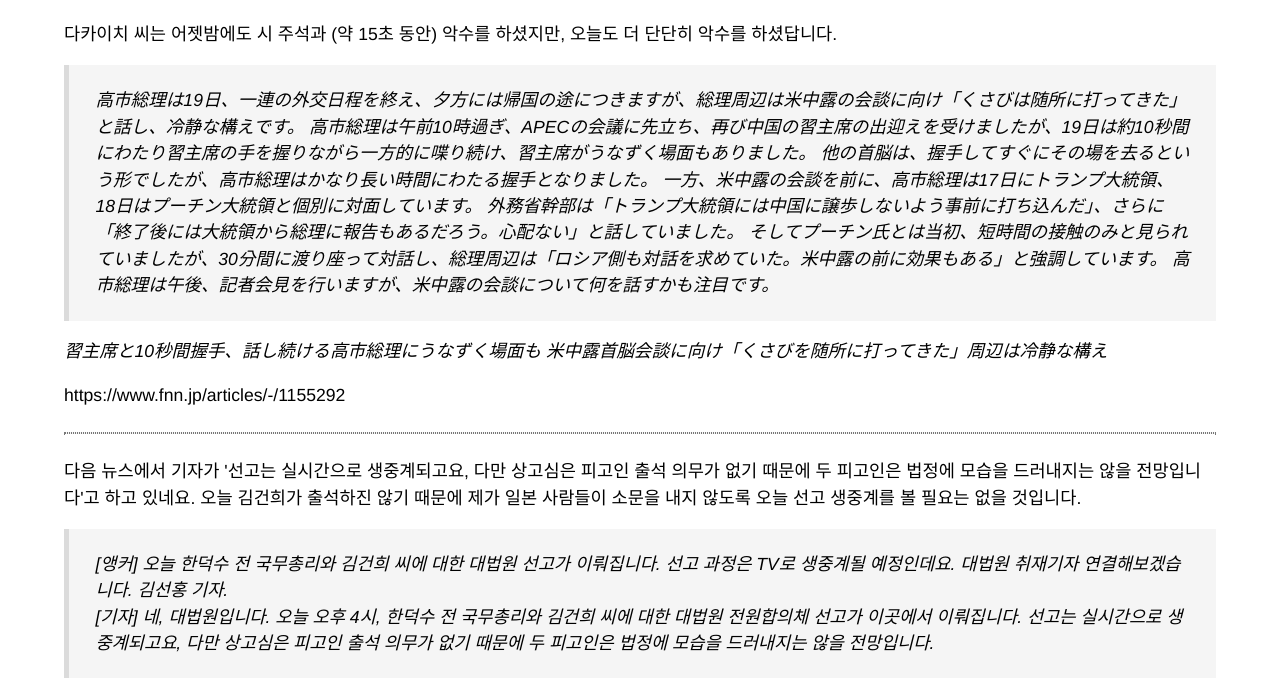
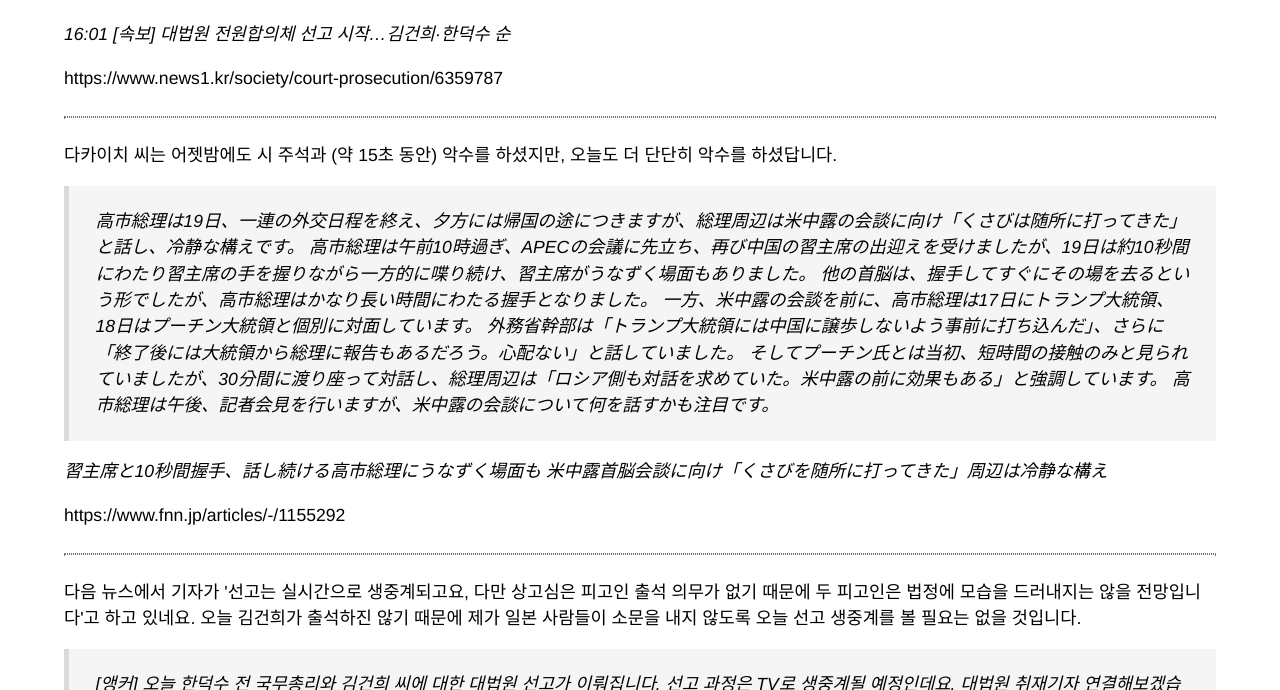
Before and after one commit to daegae/l, a plain HTML site: page index.html in a window 1280 px wide. Shown: the part 110-800 px from the top of the page. Drawn offline with Linux system fonts and the light colour scheme.

Commit message:
글 추가

```diff
--- a/index.html
+++ b/index.html
@@ -43,6 +43,13 @@ blockquote {
                     <h3 class="title is-3">
                         26. 11. 19
                     </h3>
+<p class="is-italic">
+    16:01 [속보] 대법원 전원합의체 선고 시작…김건희·한덕수 순
+</p>
+<p><a href="https://www.news1.kr/society/court-prosecution/6359787" target="_blank" rel="noopener noreferrer">
+    https://www.news1.kr/society/court-prosecution/6359787
+</a></p>
+<hr/>
 <p>
     다카이치 씨는 어젯밤에도 시 주석과 (약 15초 동안) 악수를 하셨지만, 오늘도 더 단단히 악수를 하셨답니다.
 </p>
```
